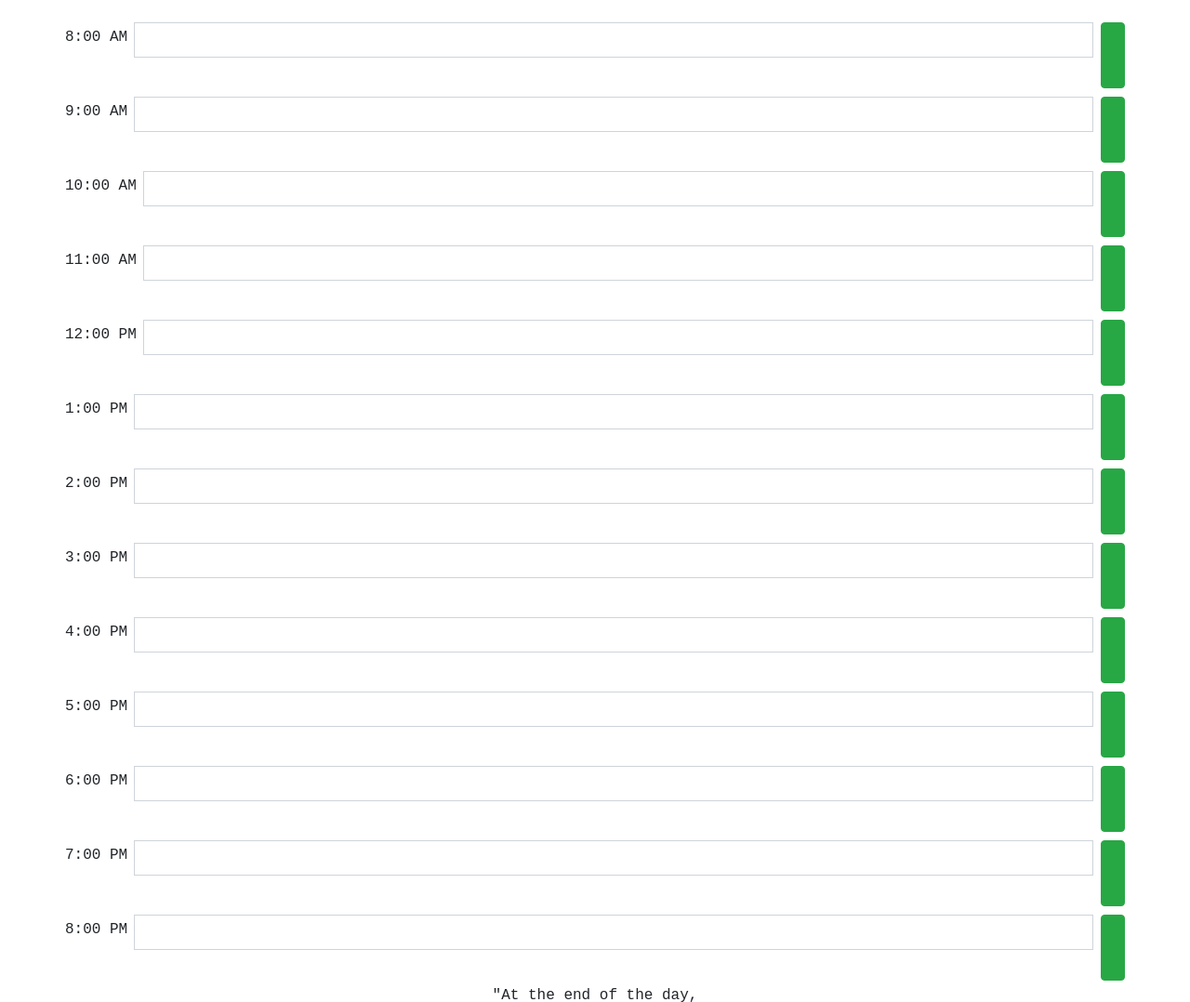
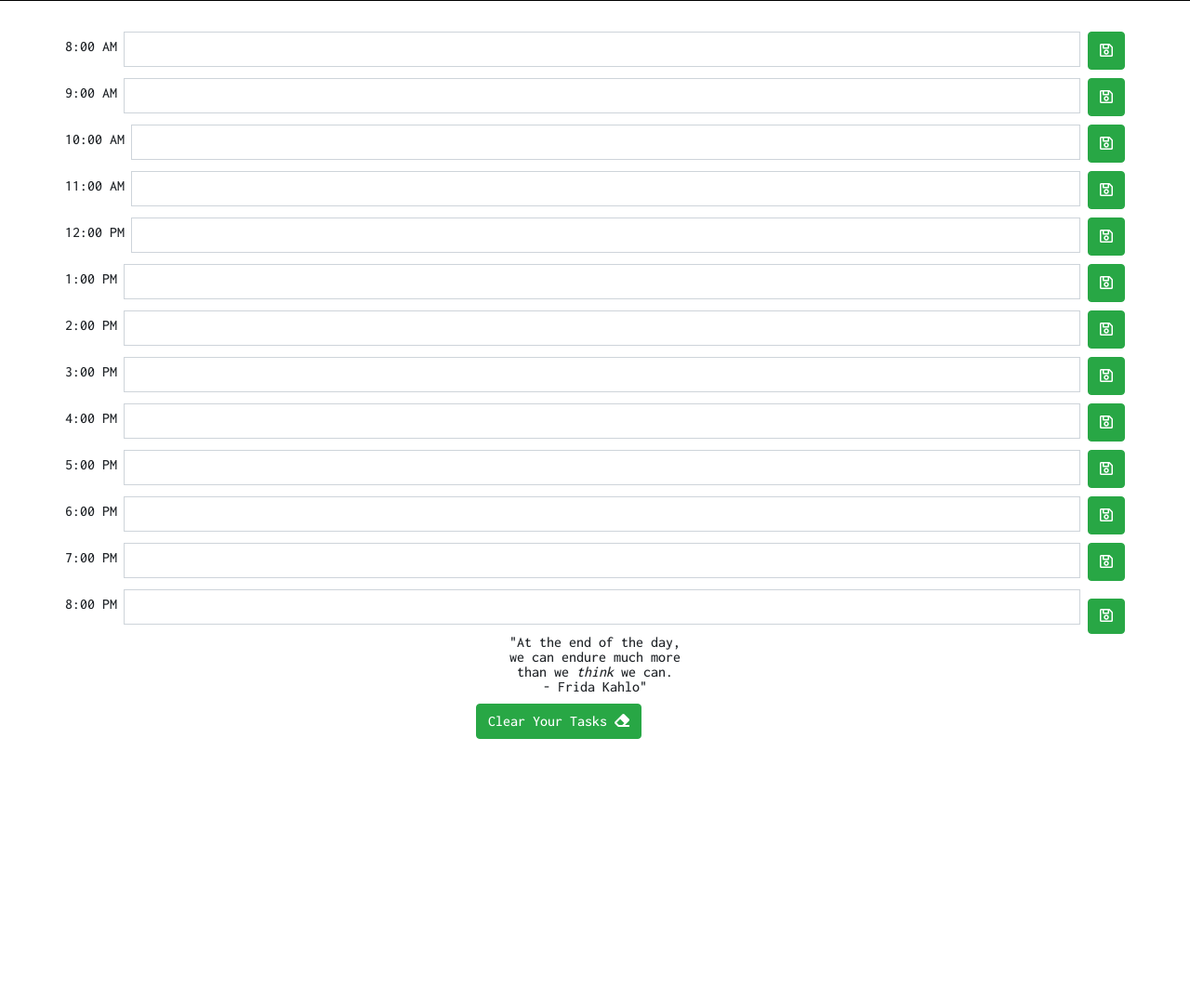
Before and after one commit to saraoros/work-day-scheduler, a plain HTML site: page index.html in a window 1280 px wide. Shown: the part 360-1438 px from the top of the page at 93% size. After the commit the page ends 1163 px from the top, so only its background shows below. Drawn offline with nearby package versions, Linux system fonts and the light colour scheme; files that its build step writes are made by us from their sources.

Commit message:
updated save buttons and clear buttons

```diff
--- a/assets/css/style.css
+++ b/assets/css/style.css
@@ -18,7 +18,7 @@ body {
     text-align: center;
     background-color: transparent;
     border-radius: 0;
-   /* border-bottom: 10px solid black; */
+   border-bottom: 10px solid black;
   }
 
   .description{
@@ -32,7 +32,7 @@ body {
 
   .row {
     white-space: pre-wrap;
-    height: 80px;
+    height: 50px;
     border-top: 1px solid white;;
   }
 
@@ -57,6 +57,12 @@ body {
     color: white;
   }
 
+  #clearTasks {
+   margin-left: 40%;
+   margin-top: 10px;
+
+  }
+
   .saveBtn {
     border-left: 1px solid black;
     border-top-right-radius: 15px;
--- a/assets/js/script.js
+++ b/assets/js/script.js
@@ -1,4 +1,5 @@
-var currentDate = moment().format('dddd') + " " + moment().format("Do MMM YYYY");
+var hour = moment().format('h:mm:ss a');
+var todaysDate = moment().format('dddd') + " " + moment().format("Do MMM YYYY");
 
 
 
@@ -19,8 +20,8 @@ var currentDate = moment().format('dddd') + " " + moment().format("Do MMM YYYY")
 
 
 
-//  // Button for clear tasks
-//  $("#clearTasks").on("click", function(){
-//     localStorage.clear();
-//     // this is where the hourly function should be called : functionName)
-//   })
+ // Button for clear tasks
+ $("#clearTasks").on("click", function(){
+    localStorage.clear();
+    // this is where the hourly function should be called : functionName)
+  })
--- a/index.html
+++ b/index.html
@@ -18,7 +18,11 @@
       href="https://fonts.googleapis.com/css?family=Open+Sans&display=swap"
       rel="stylesheet"
     />
-    <link rel="stylesheet" href="style.css" />
+
+    <link rel="preconnect" href="https://fonts.googleapis.com">
+<link rel="preconnect" href="https://fonts.gstatic.com" crossorigin>
+<link href="https://fonts.googleapis.com/css2?family=Inconsolata:wght@500&family=Rubik&display=swap" rel="stylesheet">
+    <link rel="stylesheet" href="./assets/css/style.css" />
     <title>Work Day Scheduler</title>
   </head>
 
@@ -26,7 +30,7 @@
     <header class="jumbotron bg-info">
       <h1 class="display-4 text-center text-light mt-2">Work Day Scheduler</h1>
       <br />
-      <div class="currentDate"></div>
+      <div class="todaysDate"></div>
       <p class="lead text-center text-light mt-5">
         "There are dreamers and there are planners;<br />
         the planners make their dreams come true." <br />
@@ -49,7 +53,7 @@
             aria-label=""
             aria-describedby="basic-addon1"
           />
-          <button class="btn btn-success ml-2 mb-2" type="button"></button>
+          <button class="btn btn-success ml-2 mb-2" type="button"><i class="far fa-save"></i></button>
         </div>
       </div>
 
@@ -65,7 +69,7 @@
             aria-label=""
             aria-describedby="basic-addon1"
           />
-          <button class="btn btn-success ml-2 mb-2" type="button"></button>
+          <button class="btn btn-success ml-2 mb-2" type="button"><i class="far fa-save"></i></button>
         </div>
       </div>
 
@@ -81,7 +85,7 @@
             aria-label=""
             aria-describedby="basic-addon1"
           />
-          <button class="btn btn-success ml-2 mb-2" type="button"></button>
+          <button class="btn btn-success ml-2 mb-2" type="button"><i class="far fa-save"></i></button>
         </div>
       </div>
 
@@ -97,7 +101,7 @@
             aria-label=""
             aria-describedby="basic-addon1"
           />
-          <button class="btn btn-success ml-2 mb-2" type="button"></button>
+          <button class="btn btn-success ml-2 mb-2" type="button"><i class="far fa-save"></i></button>
         </div>
       </div>
 
@@ -113,7 +117,7 @@
             aria-label=""
             aria-describedby="basic-addon1"
           />
-          <button class="btn btn-success ml-2 mb-2" type="button"></button>
+          <button class="btn btn-success ml-2 mb-2" type="button"><i class="far fa-save"></i></button>
         </div>
       </div>
 
@@ -129,7 +133,7 @@
             aria-label=""
             aria-describedby="basic-addon1"
           />
-          <button class="btn btn-success ml-2 mb-2" type="button"></button>
+          <button class="btn btn-success ml-2 mb-2" type="button"><i class="far fa-save"></i></button>
         </div>
       </div>
 
@@ -145,7 +149,7 @@
             aria-label=""
             aria-describedby="basic-addon1"
           />
-          <button class="btn btn-success ml-2 mb-2" type="button"></button>
+          <button class="btn btn-success ml-2 mb-2" type="button"><i class="far fa-save"></i></button>
         </div>
       </div>
 
@@ -161,7 +165,7 @@
             aria-label=""
             aria-describedby="basic-addon1"
           />
-          <button class="btn btn-success ml-2 mb-2" type="button"></button>
+          <button class="btn btn-success ml-2 mb-2" type="button"><i class="far fa-save"></i></button>
         </div>
       </div>
 
@@ -177,7 +181,7 @@
             aria-label=""
             aria-describedby="basic-addon1"
           />
-          <button class="btn btn-success ml-2 mb-2" type="button"></button>
+          <button class="btn btn-success ml-2 mb-2" type="button"><i class="far fa-save"></i></button>
         </div>
       </div>
 
@@ -193,7 +197,7 @@
             aria-label=""
             aria-describedby="basic-addon1"
           />
-          <button class="btn btn-success ml-2 mb-2" type="button"></button>
+          <button class="btn btn-success ml-2 mb-2" type="button"><i class="far fa-save"></i></button>
         </div>
       </div>
 
@@ -209,7 +213,7 @@
             aria-label=""
             aria-describedby="basic-addon1"
           />
-          <button class="btn btn-success ml-2 mb-2" type="button"></button>
+          <button class="btn btn-success ml-2 mb-2" type="button"><i class="far fa-save"></i></button>
         </div>
       </div>
 
@@ -225,7 +229,7 @@
             aria-label=""
             aria-describedby="basic-addon1"
           />
-          <button class="btn btn-success ml-2 mb-2" type="button"></button>
+          <button class="btn btn-success ml-2 mb-2" type="button"><i class="far fa-save"></i></button>
         </div>
       </div>
 
@@ -245,7 +249,7 @@
             id="clearTasks"
             class="btn btn-success ml-2 mb-2"
             type="button"
-          ></button>
+          ><i class="far fa-save"></i></button>
         </div>
       </div>
     </div>
@@ -256,11 +260,11 @@
       than we <i>think</i> we can. <br />
       - Frida Kahlo"
     </div>
-    <button
-      class="btn btn-success ml-2 mb-2 justify-content-center"
+    <button id="clearTasks"
+      class="btn btn-success mb-2 align-center"
       type="button"
-    >
-      Clear Your Tasks
+    >Clear Your Tasks <i class="fas fa-eraser"></i>
+
     </button>
 
     <script src="https://code.jquery.com/jquery-3.4.1.min.js"></script>
```
